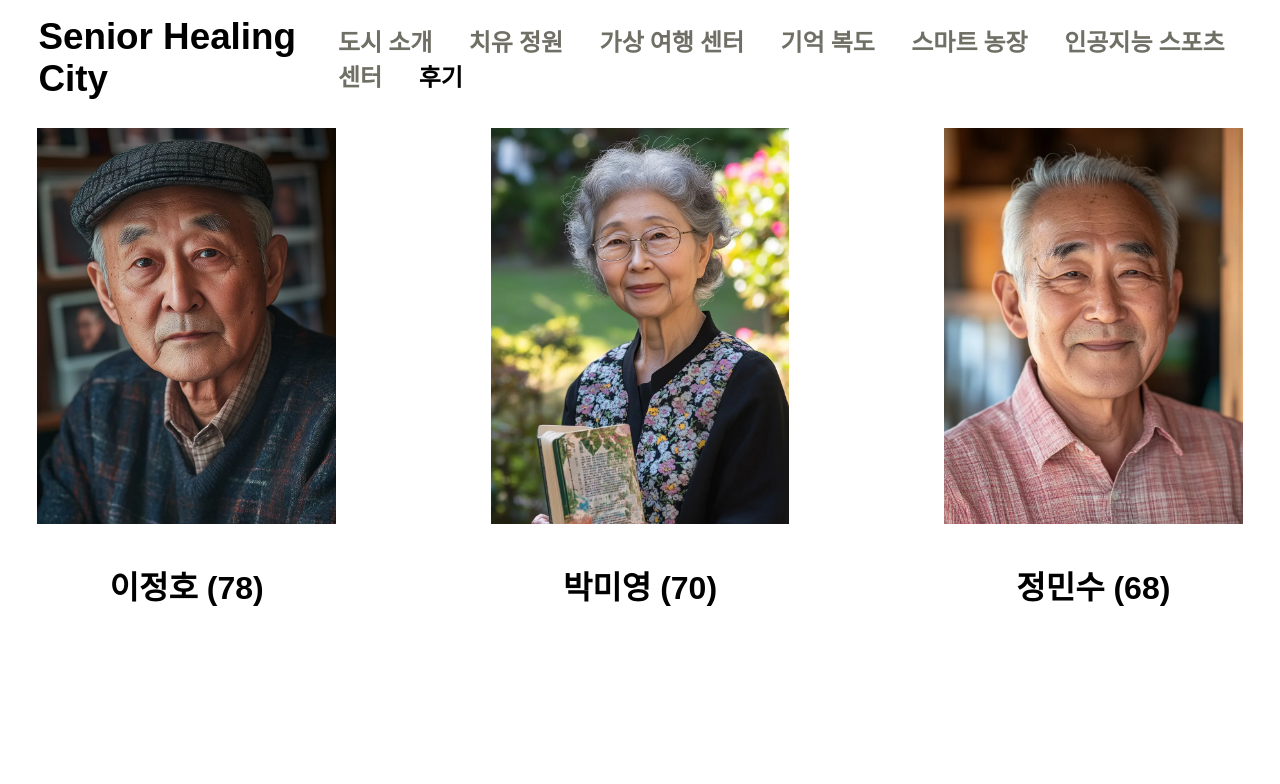
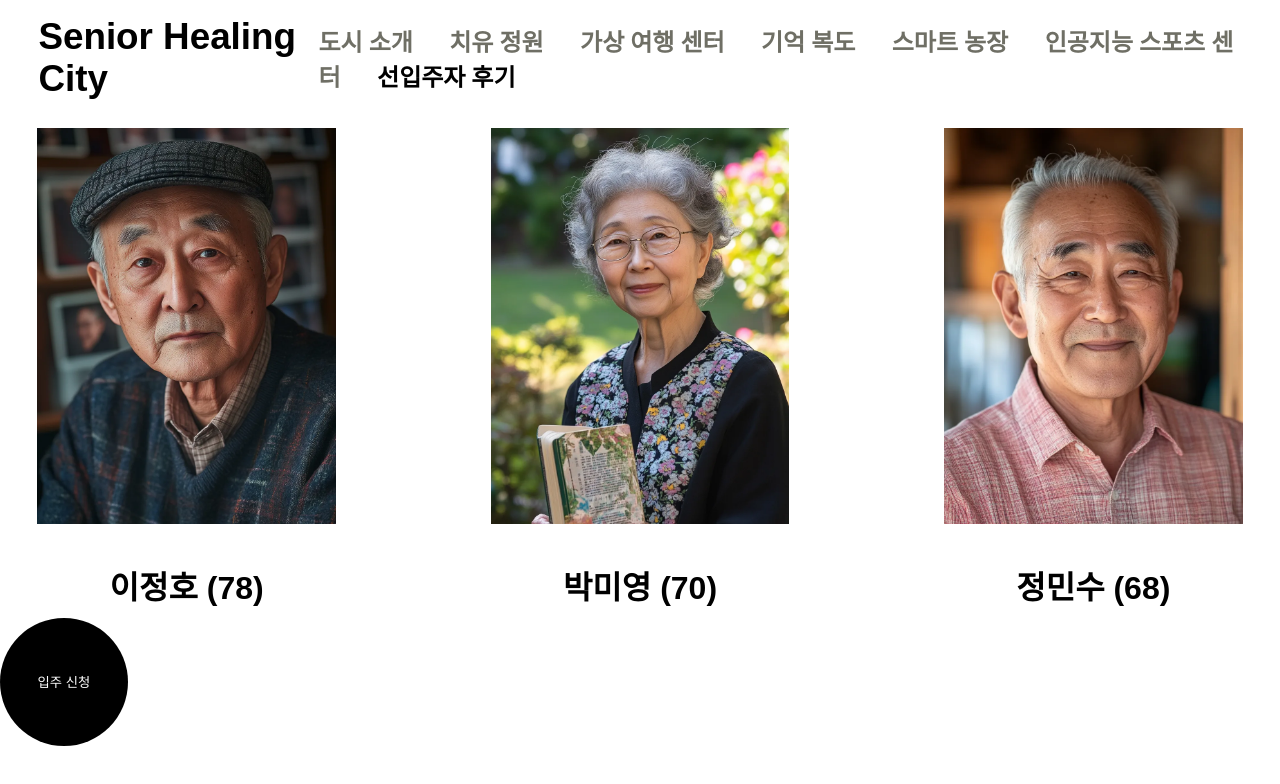
Before and after one commit to dkwage/SmartCityDesign, a plain HTML site: page review/index.html in a window 1280 px wide. Drawn offline with Linux system fonts and the light colour scheme; a web font is replaced by a local one.

Commit message:
Add files via upload

```diff
--- a/review/index.html
+++ b/review/index.html
@@ -57,7 +57,7 @@
           <a id="navbar_links_6" href="../aisportcenter/"
             >인공지능 스포츠 센터</a
           >
-          <a id="navbar_links_7" href="../review/">후기</a>
+          <a id="navbar_links_7" href="../review/">선입주자 후기</a>
         </div>
       </div>
       <!-- 모바일버전 -->
@@ -88,7 +88,7 @@
         <a href="../memoryhallway/">기억 복도</a>
         <a href="../smartfarm/">스마트 농장</a>
         <a href="../aisportcenter/">인공지능 스포츠 센터</a>
-        <a href="../review/">후기</a>
+        <a href="../review/">선입주자 후기</a>
 
         <div class="navbar_burger_back">
           <svg
@@ -128,6 +128,10 @@
         </div>
       </div>
     </div>
+    <div class="buttonContainer">
+      <button class="apply-button">입주 신청</button>
+    </div>
+
     <!-- <footer data-include-path="../assets/html/footer.html"></footer> -->
   </body>
   <script src="../js/menu.js"></script>
```
